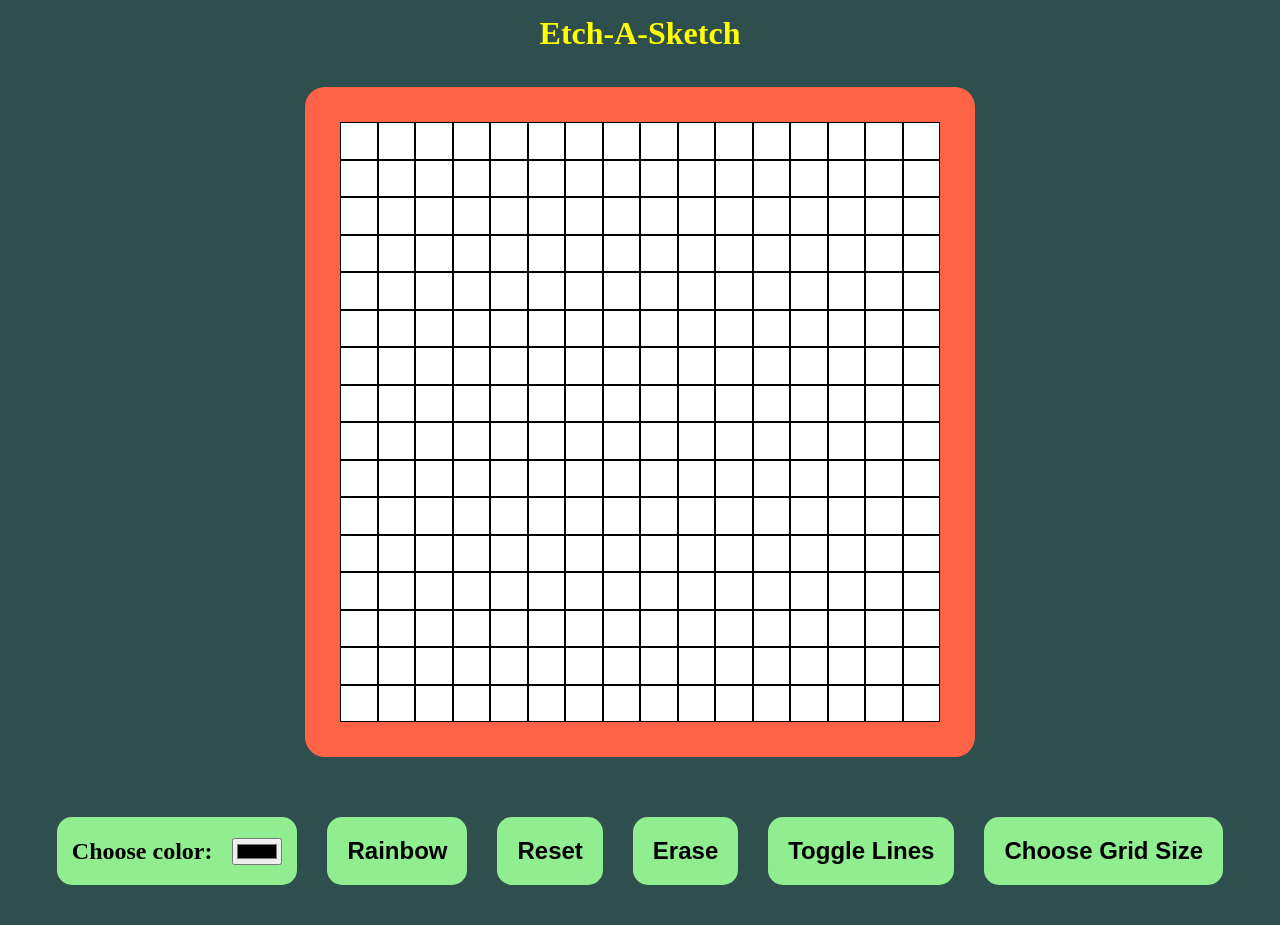
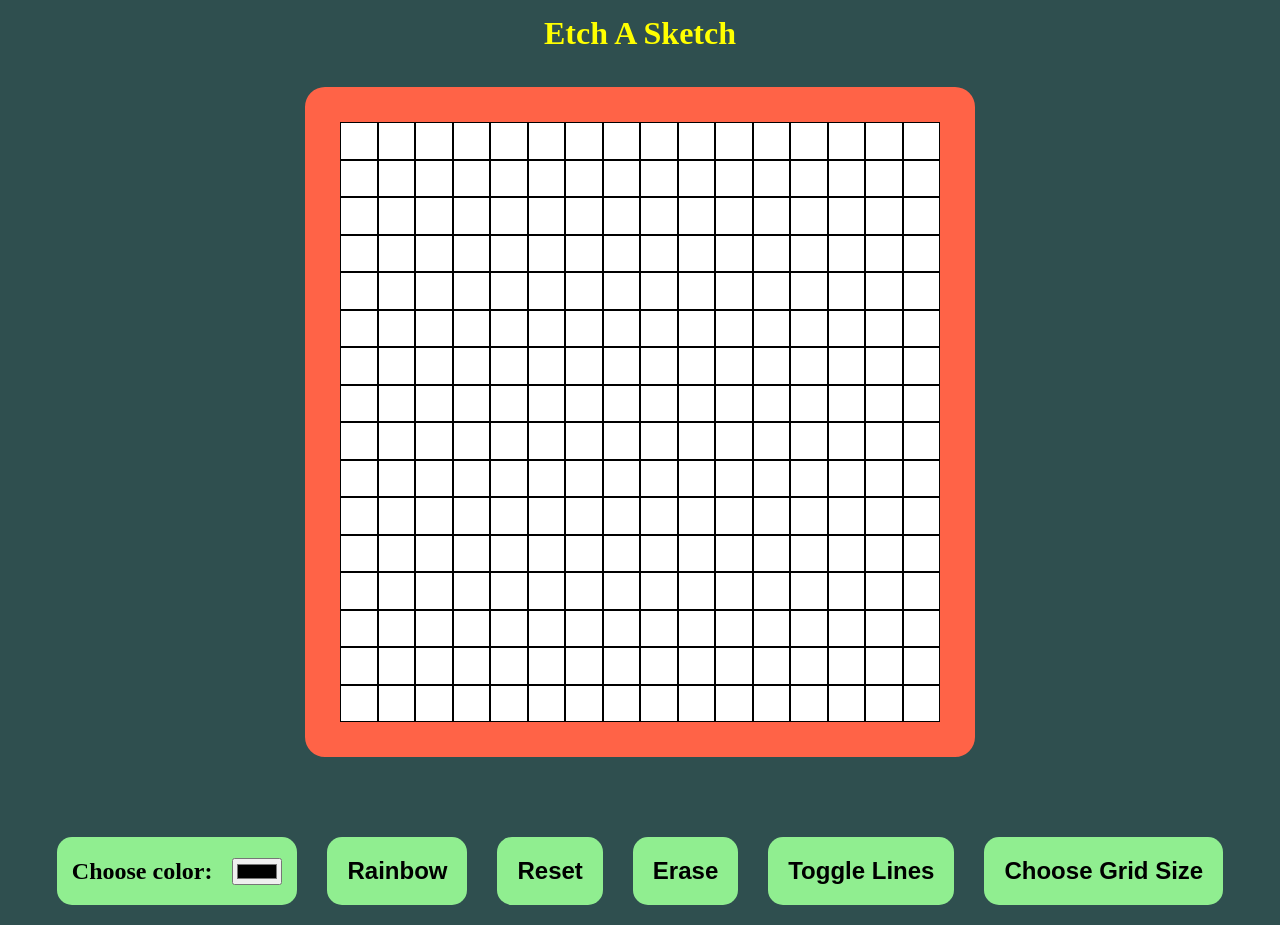
Before and after one commit to scotchmint/etch-a-sketch, a plain HTML site: page index.html in a window 1280 px wide. Drawn offline with Linux system fonts and the light colour scheme.

Commit message:
Add font, edit title

```diff
--- a/index.html
+++ b/index.html
@@ -4,17 +4,18 @@
     <meta charset="UTF-8">
     <meta http-equiv="X-UA-Compatible" content="IE=edge">
     <meta name="viewport" content="width=device-width, initial-scale=1.0">
+    <link rel="preconnect" href="https://fonts.googleapis.com"><link rel="preconnect" href="https://fonts.gstatic.com" crossorigin><link href="https://fonts.googleapis.com/css2?family=Permanent+Marker&display=swap" rel="stylesheet">
     <link rel="stylesheet" href="./style.css">
     <script src="./script.js" defer></script>
-    <title>Etch-A-Sketch</title>
+    <title>Etch A Sketch</title>
 </head>
 <body>
-    <h1>Etch-A-Sketch</h1>
+    <h1>Etch A Sketch</h1>
     <div class="container">
         <div class="grid"></div>
-    </div>
 
         <div class="buttons-container">
+
             <div class="color-picker">
                  <label for="color-input">Choose color:</label>
                  <input type="color" id="color-input">
@@ -27,7 +28,13 @@
          <button class="btn-size">Choose Grid Size</button>
 
          </div>
+    </div>
 
+    <!-- <div class="slider-container">
+        <input type="range" nim="2" max="100" value="16" class="slider">
+        <p class="show-value">16 X 16</p>
+    </div>
+     -->
 
 </body>
 </html>
```
Lines whose indentation alone changed are shown as unchanged.
